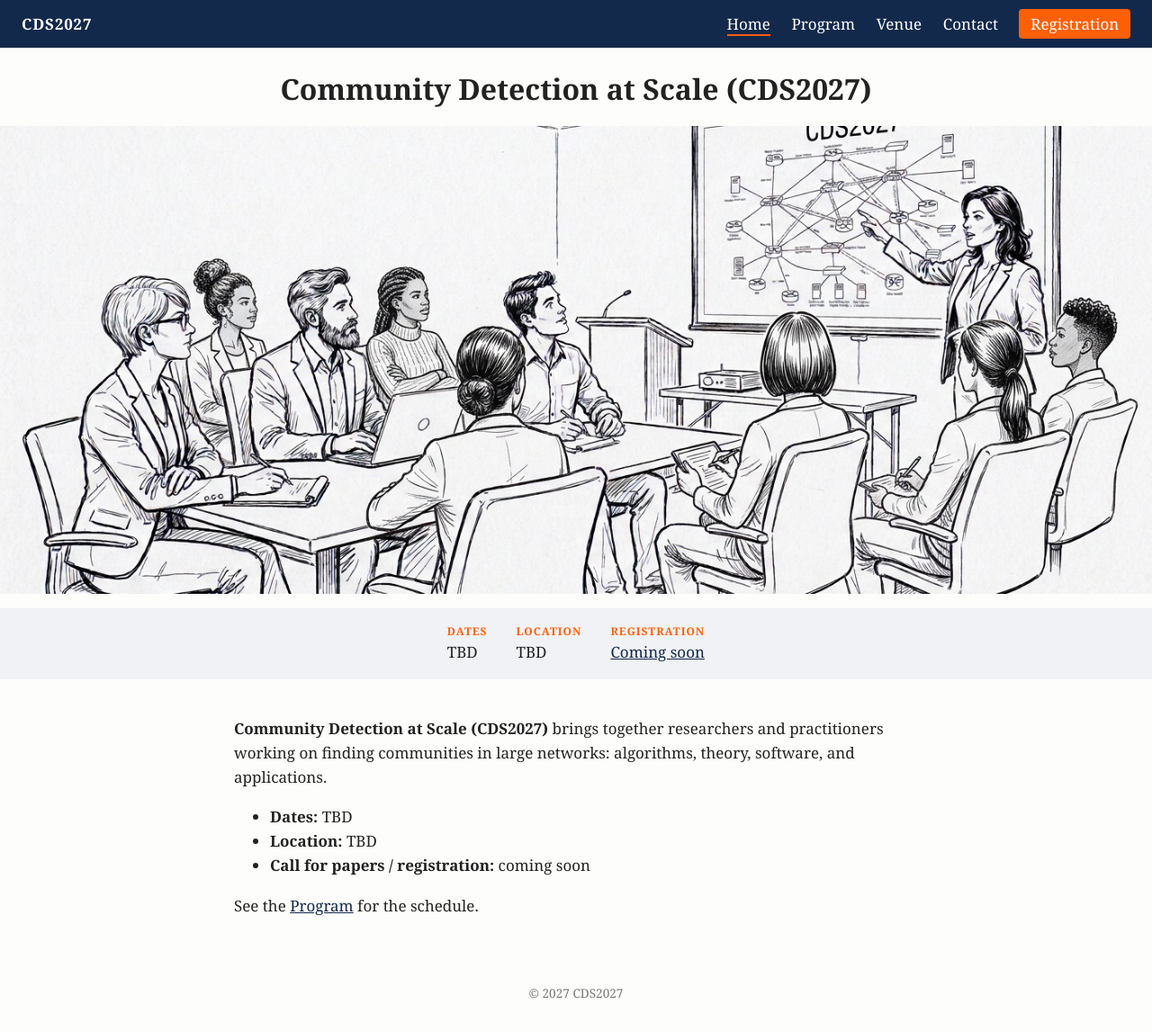
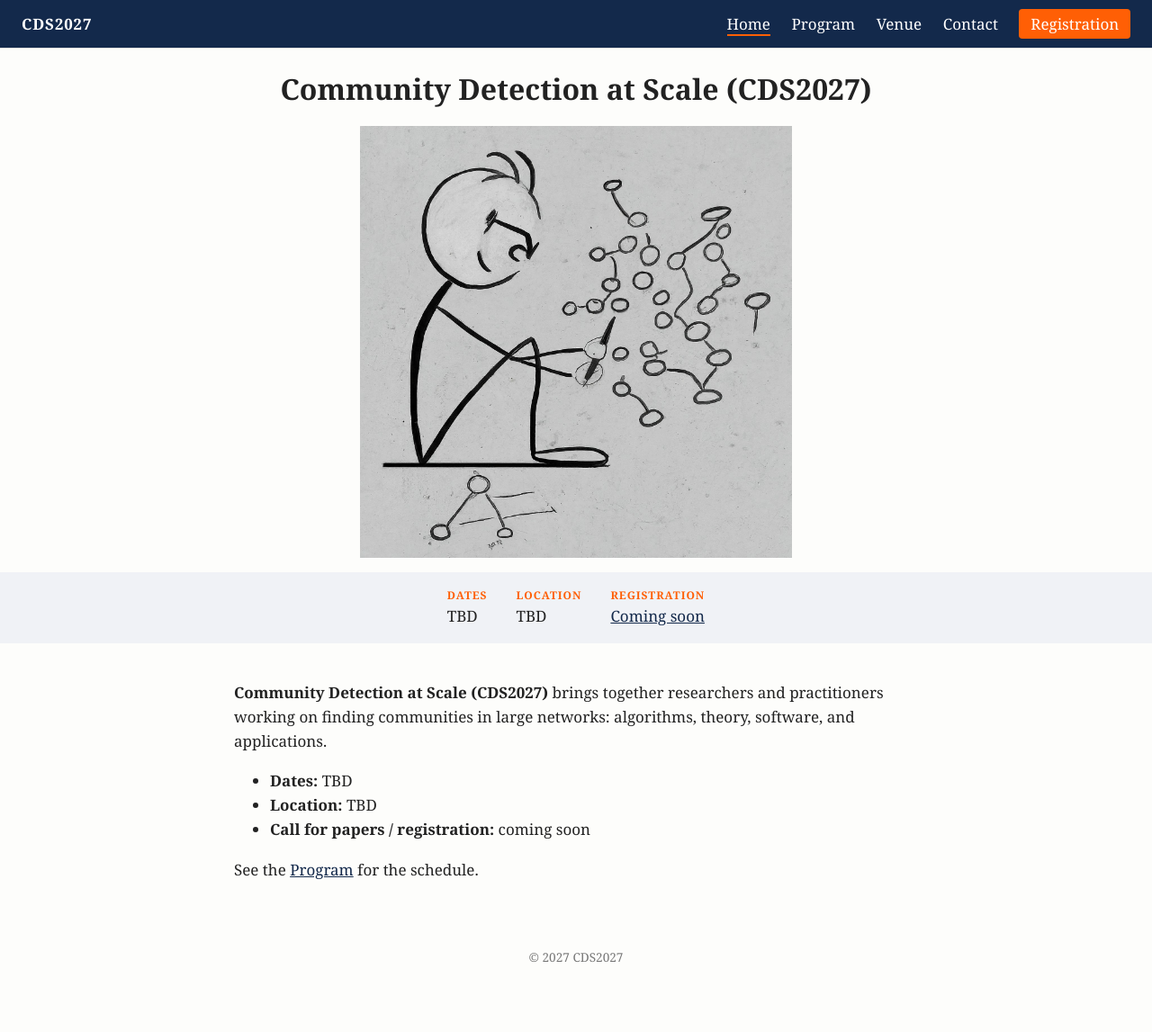
Before and after one commit to chackoge/cds2027, a Jekyll site: the page built from index.md, in a window 1280 px wide. Shown: the whole page at 90% size. Built offline with Jekyll 4.4.1, drawn with Linux system fonts in a browser that asks for light colours; after the commit the page ends 1107 px from its top, so only the background shows below that.

Commit message:
Swap hero image

```diff
--- a/_layouts/default.html
+++ b/_layouts/default.html
@@ -18,7 +18,7 @@
   {% if page.hero %}
   <section class="hero">
     <h1>{{ site.title }}</h1>
-    <img src="{{ '/assets/hero.jpg' | relative_url }}" alt="Sketch of researchers in a seminar room watching a presentation of a network diagram titled CDS2027">
+    <img src="{{ '/assets/hero.jpg' | relative_url }}" alt="Stick-figure sketch of a researcher drawing a network of connected nodes">
   </section>
   <section class="facts">
     <div><b>Dates</b> TBD</div>
--- a/assets/style.css
+++ b/assets/style.css
@@ -16,3 +16,4 @@ nav a.button{background:#ff5f05;padding:.3rem .8rem;border-radius:4px;border-bot
 .facts b{display:block;font-size:.75rem;text-transform:uppercase;letter-spacing:.08em;color:#ff5f05}
 .hero h1{margin:1.2rem 1rem 1rem}
 body{font-variant-numeric:lining-nums}
+.hero img{width:auto;max-width:100%;max-height:480px;margin:0 auto;object-fit:contain}
```
Also changed, not shown: assets/hero.jpg.
